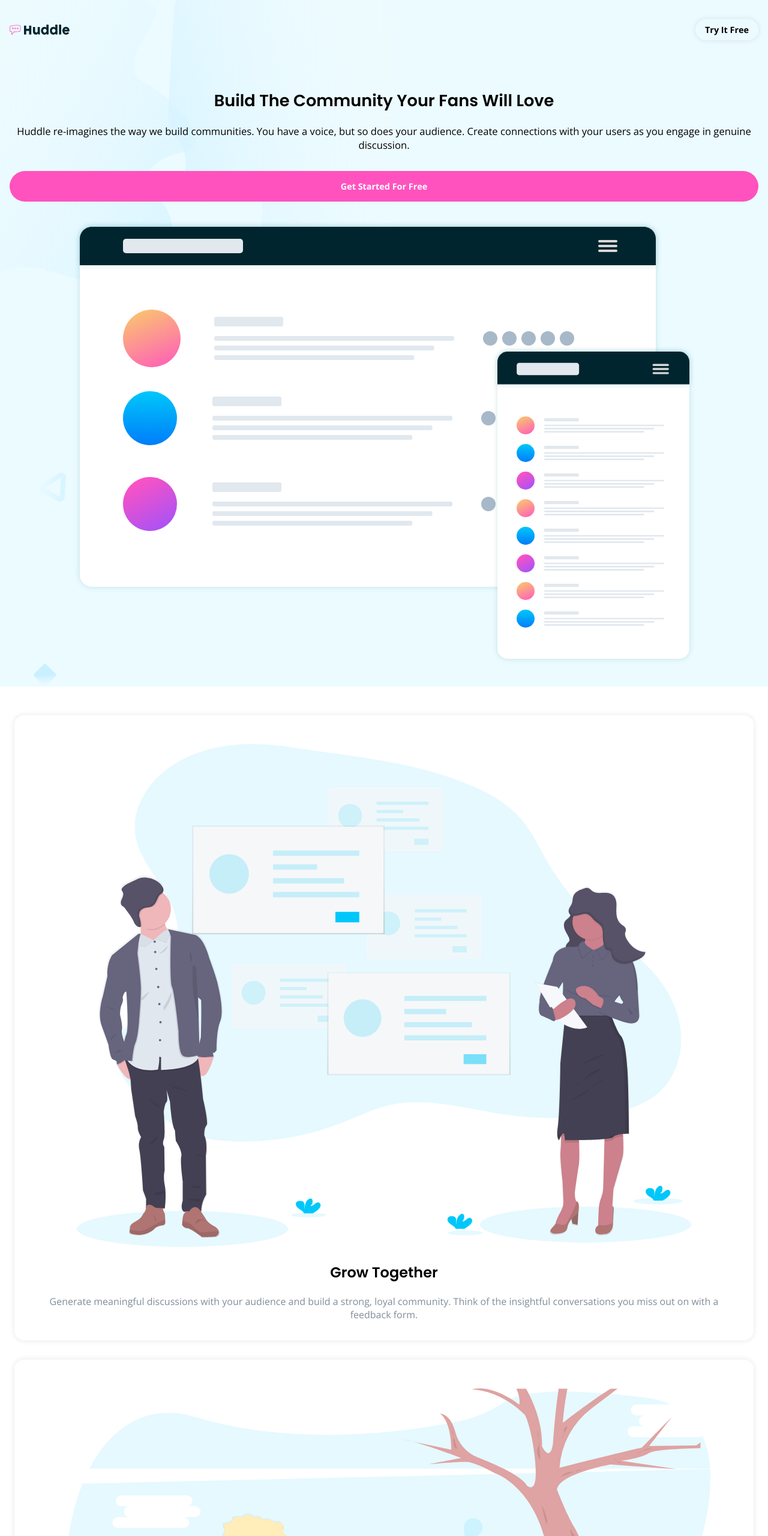
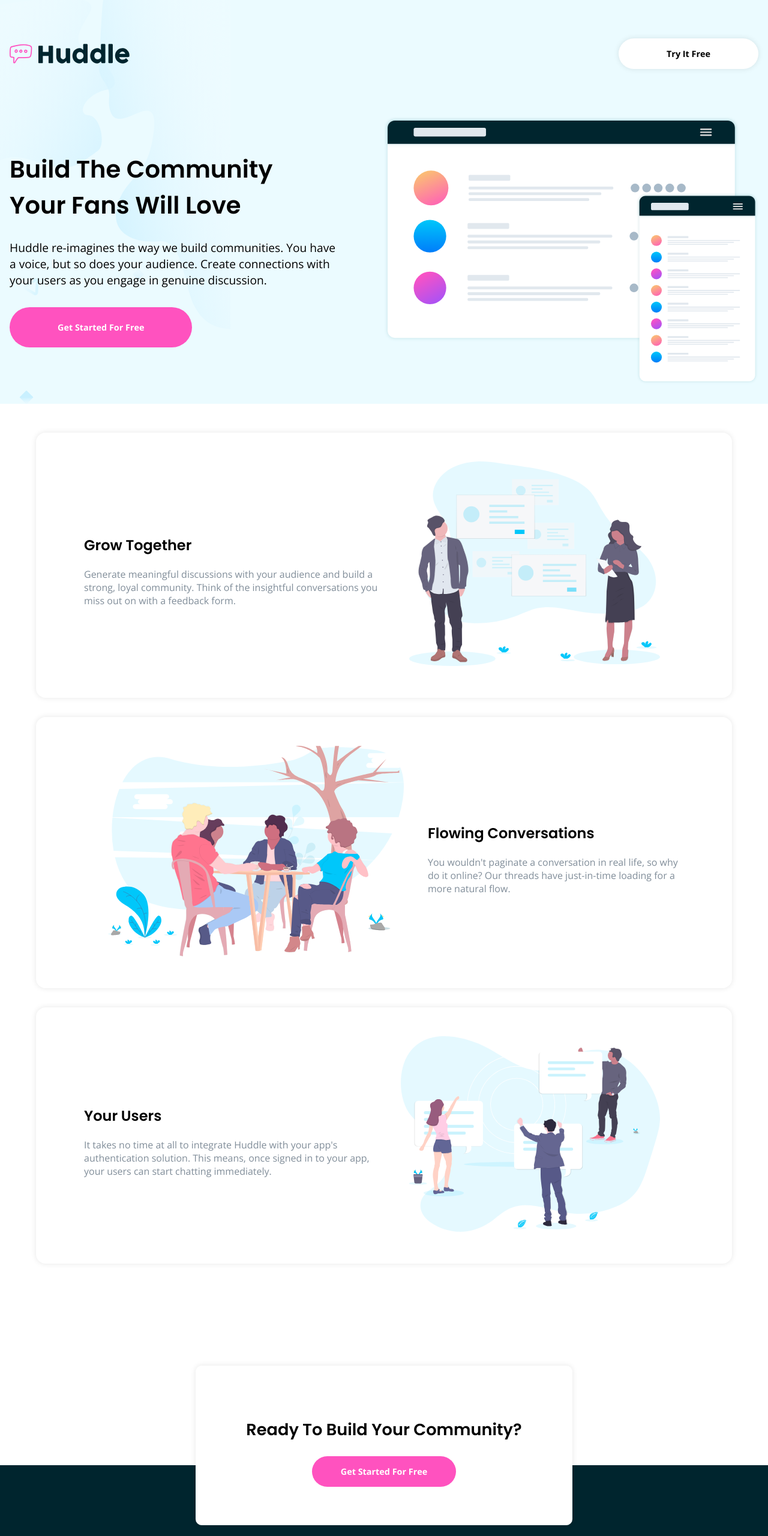
Before and after one commit to CarlosJT089/huddle-landing-page-with-alternating-feature-blocks-master, a plain HTML site: page index.html in a window 1280 px wide. Shown: the top 2560 px of the page at 60% size. Drawn offline with nearby package versions, Linux system fonts and the light colour scheme.

Commit message:
Diseño desktop terminado

```diff
--- a/css/styles.css
+++ b/css/styles.css
@@ -45,7 +45,7 @@ ul {
 }
 
 .header__logo {
-  width: 100px;
+  width: 120px;
 }
 
 .header__title {
@@ -76,10 +76,11 @@ ul {
 }
 
 .button--white {
+  background-color: #fff;
   color: #000;
   font-size: 0.9rem;
   font-weight: bold;
-  padding: 0.5rem 1rem;
+  padding: 0.5rem 1.5rem;
   border-radius: 50px;
   box-shadow: 0 0 10px rgba(0, 0, 0, 0.1);
 }
@@ -89,9 +90,55 @@ ul {
   max-width: 100%;
 }
 
+@media screen and (min-width: 1000px) {
+  .header {
+    padding-top: 4rem;
+  }
+
+  .header__top-bar,
+  .header__info {
+    max-width: 1300px;
+    margin: 0 auto;
+  }
+
+  .header__logo {
+    width: 200px;
+  }
+
+  .header__title {
+    font-size: 2.5rem;
+  }
+
+  .header__description {
+    font-size: 1.2rem;
+  }
+
+  .header__button {
+    display: inline-block;
+    padding: 1.5rem 5rem;
+  }
+
+  .button--white {
+    padding: 1rem 5rem;
+    display: block;
+  }
+
+  .header__info {
+    margin-top: 5rem;
+    display: flex;
+    justify-content: space-between;
+    align-items: center;
+    gap: 5rem;
+    text-align: left;
+  }
+
+  .header__img {
+    width: 50%;
+  }
+}
+
 .main {
   position: relative;
-  margin-bottom: 10rem;
   padding: 1rem;
 }
 
@@ -103,18 +150,54 @@ ul {
   box-shadow: 0 0 10px rgba(0, 0, 0, 0.1);
 }
 
+.about:last-of-type {
+  margin-bottom: 10rem;
+}
+
 .about__description {
   color: var(--grayish-blue);
 }
 
+@media screen and (min-width: 1000px) {
+  .about {
+    display: flex;
+    align-items: center;
+    max-width: 1000px;
+    margin-left: auto;
+    margin-right: auto;
+    padding: 2rem 5rem;
+  }
+
+  .about__text {
+    text-align: left;
+    order: 1;
+  }
+
+  .about__figure {
+    order: 2;
+  }
+
+  .about__figure--left {
+    order: 1;
+  }
+
+  .about:last-of-type {
+    margin-bottom: 20rem;
+  }
+}
+
 .aside {
+  display: flex;
+  flex-direction: column;
+  justify-content: center;
+  align-items: center;
   position: absolute;
+  bottom: -100px;
   background-color: #fff;
-  padding: 1.5rem 1rem 3rem;
+  padding: 2rem 1rem;
   border-radius: 10px;
-  text-align: center;
-  bottom: -250px;
   width: 85%;
+  max-width: 500px;
   left: 50%;
   transform: translateX(-50%);
   box-shadow: 0 0 10px rgba(0, 0, 0, 0.1);
@@ -122,7 +205,16 @@ ul {
 
 .aside__title {
   font-size: 1.06rem;
-  margin-bottom: 2rem;
+}
+
+@media screen and (min-width: 1000px) {
+  .aside {
+    padding: 4rem;
+  }
+
+  .aside__title {
+    font-size: 1.7rem;
+  }
 }
 
 .footer {
@@ -153,7 +245,7 @@ ul {
 
 .footer__social {
   display: flex;
-  justify-content: space-around;
+  justify-content: space-between;
   width: 50%;
   margin: 3rem auto;
 }
@@ -173,3 +265,40 @@ ul {
   font-size: 0.9rem;
   text-align: center;
 }
+
+@media screen and (min-width: 1000px) {
+  .footer {
+    display: grid;
+    justify-content: center;
+  }
+
+  .footer__body {
+    max-width: 1200px;
+    display: grid;
+    grid-template-columns: repeat(3, 1fr);
+    align-items: flex-start;
+    gap: 3rem;
+  }
+
+  .list__item:first-child {
+    margin-top: 20px;
+  }
+
+  .footer__list {
+    display: grid;
+    grid-template-columns: repeat(2, 1fr);
+  }
+
+  .footer__logo {
+    width: 20%;
+  }
+
+  .footer__p {
+    grid-column: 3 / 4;
+    text-align: left;
+  }
+
+  .footer__social {
+    margin: 2rem auto;
+  }
+}
--- a/index.html
+++ b/index.html
@@ -23,61 +23,78 @@
         <img src="./images/logo.svg" alt="logo" class="header__logo" />
         <a href="#" class="button button--white">Try It Free</a>
       </div>
-      <h1 class="header__title">Build The Community Your Fans Will Love</h1>
+      <div class="header__info">
+        <div class="header__introduction">
+          <h1 class="header__title">
+            Build The Community <br />Your Fans Will Love
+          </h1>
           <p class="header__description">
-        Huddle re-imagines the way we build communities. You have a voice, but
-        so does your audience. Create connections with your users as you engage
-        in genuine discussion.
+            Huddle re-imagines the way we build communities. You have a voice,
+            but so does your audience. Create connections with your users as you
+            engage in genuine discussion.
           </p>
           <a href="#" class="header__button button button--pink"
             >Get Started For Free</a
           >
-      <img src="./images/illustration-mockups.svg" alt="" class="header__img" />
+        </div>
+        <img
+          src="./images/illustration-mockups.svg"
+          alt=""
+          class="header__img"
+        />
+      </div>
     </header>
     <main class="main">
       <article class="about">
-        <figure>
+        <figure class="about__figure">
           <img
             src="./images/illustration-grow-together.svg"
             alt="Grow together"
             class="about__img img"
           />
         </figure>
+        <div class="about__text">
           <h2 class="title">Grow Together</h2>
           <p class="about__description">
-          Generate meaningful discussions with your audience and build a strong,
-          loyal community. Think of the insightful conversations you miss out on
-          with a feedback form.
+            Generate meaningful discussions with your audience and build a
+            strong, loyal community. Think of the insightful conversations you
+            miss out on with a feedback form.
           </p>
+        </div>
       </article>
       <article class="about">
-        <figure>
+        <figure class="about__figure about__figure--left">
           <img
             src="./images/illustration-flowing-conversation.svg"
             alt="Flowing Conversations"
             class="about__img img"
           />
         </figure>
+        <div class="about__text">
           <h2 class="title">Flowing Conversations</h2>
           <p class="about__description">
             You wouldn't paginate a conversation in real life, so why do it
-          online? Our threads have just-in-time loading for a more natural flow.
+            online? Our threads have just-in-time loading for a more natural
+            flow.
           </p>
+        </div>
       </article>
       <article class="about">
-        <figure>
+        <figure class="about__figure">
           <img
             src="./images/illustration-your-users.svg"
             alt="Your Users"
             class="about__img img"
           />
         </figure>
+        <div class="about__text">
           <h2 class="title">Your Users</h2>
           <p class="about__description">
             It takes no time at all to integrate Huddle with your app's
-          authentication solution. This means, once signed in to your app, your
-          users can start chatting immediately.
+            authentication solution. This means, once signed in to your app,
+            your users can start chatting immediately.
           </p>
+        </div>
       </article>
 
       <aside class="aside">
@@ -87,6 +104,7 @@
     </main>
     <footer class="footer">
       <img src="./images/logo.svg" alt="logo" class="footer__logo" />
+      <div class="footer__body">
         <ul class="contact">
           <li class="contact__item">
             <img src="./images/icon-location.svg" alt="phone" />
@@ -132,6 +150,7 @@
         <p class="footer__p">
           &copy; Copyright 2018 Huddle. All rights reserved.
         </p>
+      </div>
     </footer>
   </body>
 </html>
```
Lines whose indentation alone changed are shown as unchanged.
